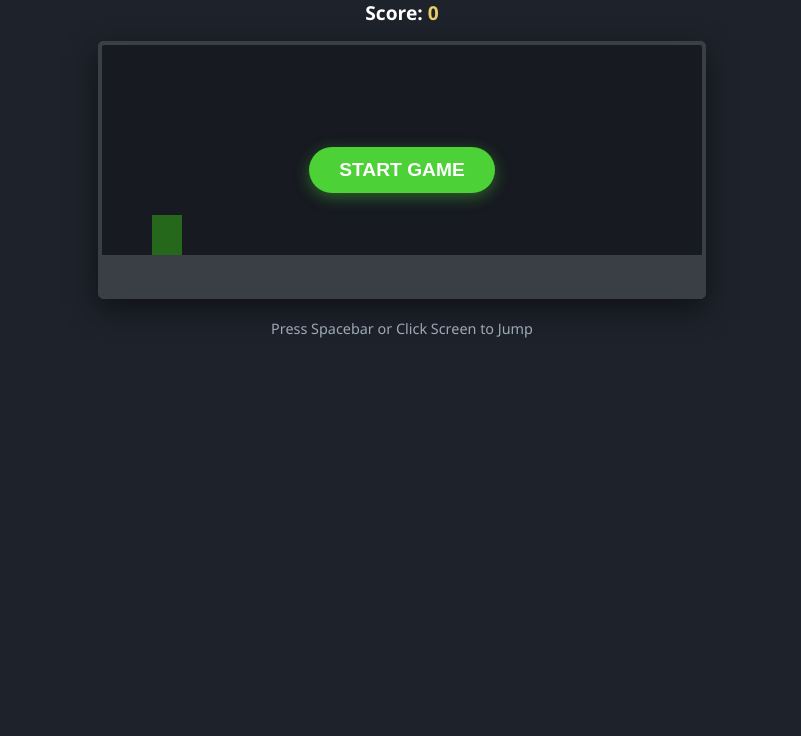
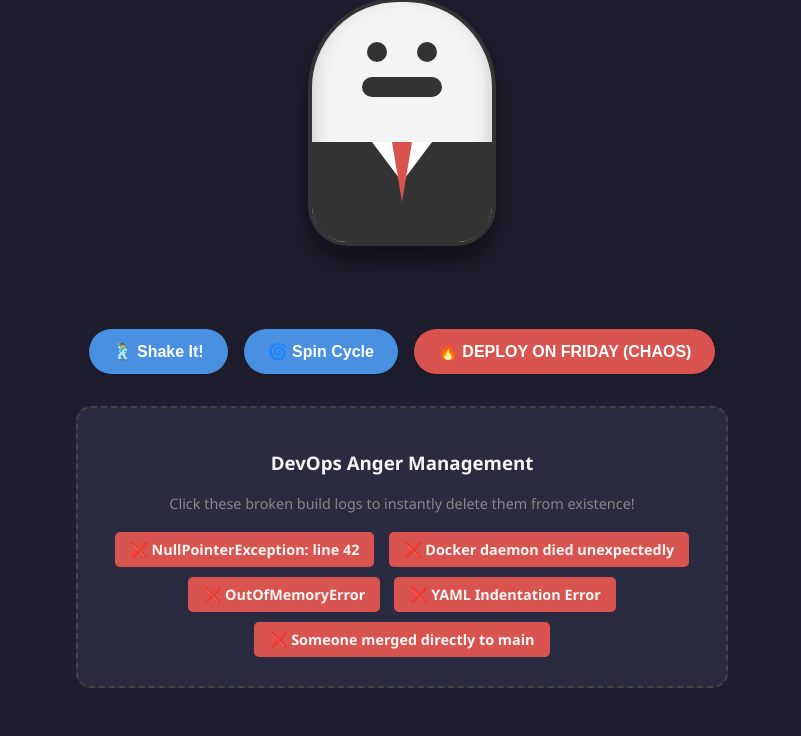
Before and after one commit to JibbranAli/chess-web-dev, a plain HTML site: page index.html in a window 1280 px wide. Shown: the part 258-994 px from the top of the page, without its empty margins (238-1039 px from the left). Before the commit the page ends 800 px from the top, so only its background shows below. Drawn offline with Linux system fonts and the light colour scheme.

Commit message:
Updtaed code

```diff
--- a/index.html
+++ b/index.html
@@ -3,304 +3,406 @@
 <head>
     <meta charset="UTF-8">
     <meta name="viewport" content="width=device-width, initial-scale=1.0">
-    <title>Jump & Avoid Game</title>
+    <title>Jenkins Dance Party & DevOps Therapy</title>
     <style>
+        :root {
+            --bg-color: #1e1e2f;
+            --card-bg: #2a2a40;
+            --jenkins-red: #d9534f;
+            --jenkins-blue: #4a90e2;
+            --jenkins-green: #5cb85c;
+            --text-color: #f5f5f5;
+        }
+
         body {
+            margin: 0;
+            padding: 0;
             font-family: 'Segoe UI', Tahoma, Geneva, Verdana, sans-serif;
-            background-color: #1e222b;
-            color: #ffffff;
+            background-color: var(--bg-color);
+            color: var(--text-color);
+            overflow-x: hidden;
             display: flex;
             flex-direction: column;
+            align-items: center;
+            min-height: 100vh;
+        }
+
+        header {
+            text-align: center;
+            margin-top: 2rem;
+        }
+
+        h1 {
+            font-size: 2.5rem;
+            margin-bottom: 0.5rem;
+            color: #ffb703;
+            text-shadow: 0 0 10px rgba(255, 183, 3, 0.3);
+        }
+
+        p {
+            color: #a0a0c0;
+            font-size: 1.1rem;
+        }
+
+        /* The Butler Container */
+        .stage {
+            position: relative;
+            width: 300px;
+            height: 350px;
+            margin: 2rem auto;
+            display: flex;
             justify-content: center;
             align-items: center;
-            height: 100vh;
-            margin: 0;
+            cursor: pointer;
+        }
+
+        /* Jenkins Cartoon Representation */
+        .jenkins-butler {
+            width: 180px;
+            height: 240px;
+            background: #f4f4f4;
+            border-radius: 90px 90px 40px 40px;
+            position: relative;
+            box-shadow: 0 15px 30px rgba(0,0,0,0.5), inset 0 -10px 20px rgba(0,0,0,0.2);
+            transition: transform 0.2s;
+            border: 4px solid #333;
+        }
+
+        /* Face Details */
+        .face {
+            position: absolute;
+            top: 40px;
+            width: 100%;
+            display: flex;
+            flex-direction: column;
+            align-items: center;
+        }
+
+        .eyes {
+            display: flex;
+            gap: 30px;
+        }
+
+        .eye {
+            width: 20px;
+            height: 20px;
+            background: #333;
+            border-radius: 50%;
+            position: relative;
+        }
+
+        .mustache {
+            width: 80px;
+            height: 20px;
+            background: #333;
+            border-radius: 20px;
+            margin-top: 15px;
+            position: relative;
+            transition: 0.3s;
+        }
+
+        /* Suit / Red Tie */
+        .suit {
+            position: absolute;
+            bottom: 0;
+            width: 100%;
+            height: 100px;
+            background: #333;
+            border-radius: 0 0 35px 35px;
             overflow: hidden;
         }
 
-        .game-container {
+        .shirt {
+            position: absolute;
+            top: 0;
+            left: 50%;
+            transform: translateX(-50%);
+            width: 0;
+            height: 0;
+            border-left: 30px solid transparent;
+            border-right: 30px solid transparent;
+            border-top: 40px solid #fff;
+        }
+
+        .tie {
+            position: absolute;
+            top: 0;
+            left: 50%;
+            transform: translateX(-50%);
+            width: 0;
+            height: 0;
+            border-left: 10px solid transparent;
+            border-right: 10px solid transparent;
+            border-top: 60px solid var(--jenkins-red);
+        }
+
+        /* --- DANCE ANIMATIONS --- */
+        .dance-spin {
+            animation: spin 0.6s ease-in-out;
+        }
+
+        .dance-shake {
+            animation: shake 0.5s infinite alternate;
+        }
+
+        .chaos-mode {
+            animation: chaos 0.3s infinite alternate linear !important;
+        }
+
+        @keyframes spin {
+            0% { transform: rotate(0deg) scale(1); }
+            50% { transform: rotate(180deg) scale(1.2); }
+            100% { transform: rotate(360deg) scale(1); }
+        }
+
+        @keyframes shake {
+            0% { transform: translateY(0) rotate(-5deg); }
+            100% { transform: translateY(-20px) rotate(5deg); }
+        }
+
+        @keyframes chaos {
+            0% { transform: translate(5px, 5px) rotate(5deg) scale(1.1); background: #ff4757;}
+            100% { transform: translate(-5px, -5px) rotate(-5deg) scale(1.1); background: #2ed573;}
+        }
+
+        /* Control Panel */
+        .controls {
+            display: flex;
+            gap: 1rem;
+            margin-bottom: 2rem;
+            z-index: 10;
+        }
+
+        button {
+            background-color: var(--jenkins-blue);
+            color: white;
+            border: none;
+            padding: 0.8rem 1.5rem;
+            font-size: 1rem;
+            font-weight: bold;
+            border-radius: 25px;
+            cursor: pointer;
+            transition: all 0.2s;
+            box-shadow: 0 4px 15px rgba(0,0,0,0.2);
+        }
+
+        button:hover {
+            transform: translateY(-3px);
+            box-shadow: 0 6px 20px rgba(74, 144, 226, 0.4);
+        }
+
+        button.panic {
+            background-color: var(--jenkins-red);
+        }
+
+        button.panic:hover {
+            box-shadow: 0 6px 20px rgba(217, 83, 79, 0.4);
+        }
+
+        /* Interactive Trash Zone / Therapy Zone */
+        .therapy-zone {
+            width: 80%;
+            max-width: 600px;
+            background: var(--card-bg);
+            border: 2px dashed #444;
+            border-radius: 15px;
+            padding: 1.5rem;
             text-align: center;
+            position: relative;
+            min-height: 150px;
+            margin-bottom: 3rem;
+        }
+
+        /* Draggable Bad Builds */
+        .failed-build {
+            display: inline-block;
+            background: var(--jenkins-red);
+            padding: 8px 15px;
+            border-radius: 5px;
+            margin: 5px;
+            cursor: grab;
+            font-weight: bold;
+            font-size: 0.9rem;
+            user-select: none;
             position: relative;
         }
 
-        h1 {
-            margin: 0 0 5px 0;
-            font-size: 2.2rem;
-            color: #4cd137;
+        .failed-build:active {
+            cursor: grabbing;
         }
 
-        .score-board {
-            font-size: 1.2rem;
-            margin-bottom: 15px;
+        .floating-text {
+            position: absolute;
             font-weight: bold;
+            color: #5cb85c;
+            animation: floatUp 1s forwards ease-out;
+            pointer-events: none;
+            z-index: 100;
         }
 
-        #score {
-            color: #eccc68;
-        }
-
-        #canvas-wrapper {
-            position: relative;
-            display: inline-block;
-        }
-
-        canvas {
-            background-color: #2f3542;
-            border: 4px solid #747d8c;
-            border-radius: 6px;
-            box-shadow: 0 10px 30px rgba(0, 0, 0, 0.5);
-            display: block;
-        }
-
-        /* Overlay UI button styling */
-        #ui-layer {
-            position: absolute;
-            top: 0;
-            left: 0;
-            width: 100%;
-            height: 100%;
-            display: flex;
-            flex-direction: column;
-            justify-content: center;
-            align-items: center;
-            background-color: rgba(0, 0, 0, 0.5);
-            border-radius: 6px;
-            transition: background-color 0.3s;
-        }
-
-        .start-btn {
-            background-color: #4cd137;
-            color: white;
-            border: none;
-            padding: 12px 30px;
-            font-size: 1.2rem;
-            font-weight: bold;
-            border-radius: 25px;
-            cursor: pointer;
-            box-shadow: 0 4px 15px rgba(76, 209, 55, 0.4);
-            transition: transform 0.1s, background-color 0.2s;
-        }
-
-        .start-btn:hover {
-            background-color: #44bd32;
-            transform: scale(1.05);
-        }
-
-        .start-btn:active {
-            transform: scale(0.98);
-        }
-
-        .hint {
-            margin-top: 15px;
-            font-size: 0.9rem;
-            color: #a4b0be;
+        @keyframes floatUp {
+            0% { transform: translateY(0) scale(1); opacity: 1; }
+            100% { transform: translateY(-80px) scale(1.5); opacity: 0; }
         }
     </style>
 </head>
 <body>
 
-    <div class="game-container">
-        <h1>JUMP!</h1>
-        <div class="score-board">Score: <span id="score">0</span></div>
+    <header>
+        <h1>The Jenkins Dance Pipeline</h1>
+        <p>Your build passed! Click Jenkins to make him celebrate, or break the pipeline intentionally.</p>
+    </header>
 
-        <div id="canvas-wrapper">
-            <canvas id="gameCanvas" width="600" height="250"></canvas>
-
-            <div id="ui-layer">
-                <button id="actionBtn" class="start-btn" onclick="startGame()">START GAME</button>
+    <div class="stage" id="stage">
+        <div class="jenkins-butler" id="butler">
+            <div class="face">
+                <div class="eyes">
+                    <div class="eye"></div>
+                    <div class="eye"></div>
+                </div>
+                <div class="mustache" id="mustache"></div>
+            </div>
+            <div class="suit">
+                <div class="shirt"></div>
+                <div class="tie"></div>
             </div>
         </div>
+    </div>
 
-        <div class="hint">Press Spacebar or Click Screen to Jump</div>
+    <div class="controls">
+        <button id="danceBtn">🕺 Shake It!</button>
+        <button id="spinBtn">🌀 Spin Cycle</button>
+        <button id="chaosBtn" class="panic">🔥 DEPLOY ON FRIDAY (CHAOS)</button>
+    </div>
+
+    <div class="therapy-zone">
+        <h3>DevOps Anger Management</h3>
+        <p style="font-size: 0.9rem; color: #888;">Click these broken build logs to instantly delete them from existence!</p>
+        <div id="buildContainer">
+            <span class="failed-build">❌ NullPointerException: line 42</span>
+            <span class="failed-build">❌ Docker daemon died unexpectedly</span>
+            <span class="failed-build">❌ OutOfMemoryError</span>
+            <span class="failed-build">❌ YAML Indentation Error</span>
+            <span class="failed-build">❌ Someone merged directly to main</span>
+        </div>
     </div>
 
     <script>
-        const canvas = document.getElementById("gameCanvas");
-        const ctx = canvas.getContext("2d");
-        const scoreElement = document.getElementById("score");
-        const uiLayer = document.getElementById("ui-layer");
-        const actionBtn = document.getElementById("actionBtn");
+        const butler = document.getElementById('butler');
+        const mustache = document.getElementById('mustache');
+        const stage = document.getElementById('stage');
+        const buildContainer = document.getElementById('buildContainer');
 
-        // Game Configuration & States
-        let gameRunning = false;
-        let score = 0;
-        let animationFrameId;
+        // Sounds using browser Web Audio API synthesized live (No external links required!)
+        function playTone(freq, type, duration) {
+            const audioCtx = new (window.AudioContext || window.webkitAudioContext)();
+            const oscillator = audioCtx.createOscillator();
+            const gainNode = audioCtx.createGain();
 
-        // Physics constants
-        const gravity = 0.6;
-        const groundY = canvas.height - 40; // Floor platform location
+            oscillator.type = type;
+            oscillator.frequency.value = freq;
+            gainNode.gain.setValueAtTime(0.1, audioCtx.currentTime);
+            gainNode.gain.exponentialRampToValueAtTime(0.01, audioCtx.currentTime + duration);
 
-        // Player Object
-        const player = {
-            x: 50,
-            y: groundY - 40,
-            width: 30,
-            height: 40,
-            velocityY: 0,
-            isJumping: false,
-            jumpForce: -12,
-
-            draw() {
-                ctx.fillStyle = "#4cd137"; // Neon Green player
-                ctx.fillRect(this.x, this.y, this.width, this.height);
-            },
-
-            update() {
-                // Apply Gravity physics
-                this.velocityY += gravity;
-                this.y += this.velocityY;
-
-                // Stop falling when touching the ground floor level
-                if (this.y >= groundY - this.height) {
-                    this.y = groundY - this.height;
-                    this.velocityY = 0;
-                    this.isJumping = false;
-                }
-            },
-
-            jump() {
-                if (!this.isJumping) {
-                    this.velocityY = this.jumpForce;
-                    this.isJumping = true;
-                }
-            }
-        };
-
-        // Obstacle tracking array
-        let obstacles = [];
-        let obstacleTimer = 0;
-        let obstacleSpeed = 5;
-
-        class Obstacle {
-            constructor() {
-                this.width = 20 + Math.random() * 15;   // Random width
-                this.height = 30 + Math.random() * 30;  // Random heights
-                this.x = canvas.width;
-                this.y = groundY - this.height;
-            }
-
-            draw() {
-                ctx.fillStyle = "#ff4757"; // Coral red obstacles
-                ctx.fillRect(this.x, this.y, this.width, this.height);
-            }
-
-            update() {
-                this.x -= obstacleSpeed;
-            }
+            oscillator.connect(gainNode);
+            gainNode.connect(audioCtx.destination);
+            oscillator.start();
+            oscillator.stop(audioCtx.currentTime + duration);
         }
 
-        function startGame() {
-            // Hide menu overlay UI
-            uiLayer.style.display = "none";
+        // Click on Jenkins directly
+        butler.addEventListener('click', () => {
+            playTone(523.25, 'square', 0.15); // C5 note
+            setTimeout(() => playTone(659.25, 'square', 0.15), 100); // E5 note
 
-            // Reset configurations
-            score = 0;
-            obstacleSpeed = 5;
-            obstacles = [];
-            obstacleTimer = 0;
-            player.y = groundY - player.height;
-            player.velocityY = 0;
-            player.isJumping = false;
-            scoreElement.textContent = score;
+            // Pop up a random success message
+            createFloatingText("SUCCESS!", stage);
 
-            gameRunning = true;
+            // Trigger quick click reaction
+            butler.style.transform = "scale(0.8) translateY(20px)";
+            mustache.style.transform = "scaleY(0.3)";
+            setTimeout(() => {
+                butler.style.transform = "scale(1)";
+                mustache.style.transform = "scaleY(1)";
+            }, 150);
+        });
 
-            // Run the game loop
-            cancelAnimationFrame(animationFrameId);
-            gameLoop();
-        }
+        // Button 1: Shake
+        document.getElementById('danceBtn').addEventListener('click', () => {
+            clearAnimations();
+            butler.classList.add('dance-shake');
+            playTone(220, 'sawtooth', 0.5);
+        });
 
-        function gameLoop() {
-            if (!gameRunning) return;
+        // Button 2: Spin
+        document.getElementById('spinBtn').addEventListener('click', () => {
+            clearAnimations();
+            butler.classList.add('dance-spin');
+            playTone(880, 'sine', 0.6);
+            setTimeout(() => butler.classList.remove('dance-spin'), 600);
+        });
 
-            // 1. Clear Screen
-            ctx.clearRect(0, 0, canvas.width, canvas.height);
+        // Button 3: Chaos Mode
+        let chaosInterval;
+        document.getElementById('chaosBtn').addEventListener('click', function() {
+            if (butler.classList.contains('chaos-mode')) {
+                clearAnimations();
+                this.textContent = "🔥 DEPLOY ON FRIDAY (CHAOS)";
+                clearInterval(chaosInterval);
+            } else {
+                clearAnimations();
+                butler.classList.add('chaos-mode');
+                this.textContent = "🛑 STOP THE PRODUCTION FIRE!!";
 
-            // 2. Draw Floor Platform
-            ctx.fillStyle = "#747d8c";
-            ctx.fillRect(0, groundY, canvas.width, canvas.height - groundY);
-
-            // 3. Update & Draw Player
-            player.update();
-            player.draw();
-
-            // 4. Handle Spawning Obstacles dynamically over frames
-            obstacleTimer++;
-            if (obstacleTimer > (80 + Math.random() * 40)) { // Random delay between spawns
-                obstacles.push(new Obstacle());
-                obstacleTimer = 0;
-            }
-
-            // 5. Update and Draw active obstacles
-            for (let i = obstacles.length - 1; i >= 0; i--) {
-                obstacles[i].update();
-                obstacles[i].draw();
-
-                // Check for rectangle overlap hitboxes (Collisions)
-                if (
-                    player.x < obstacles[i].x + obstacles[i].width &&
-                    player.x + player.width > obstacles[i].x &&
-                    player.y < obstacles[i].y + obstacles[i].height &&
-                    player.y + player.height > obstacles[i].y
-                ) {
-                    gameOver();
-                    return;
-                }
-
-                // Remove obstacle if it travels past the left edge, award points
-                if (obstacles[i].x + obstacles[i].width < 0) {
-                    obstacles.splice(i, 1);
-                    score += 1;
-                    scoreElement.textContent = score;
-
-                    // Gradually speed up game as points stack up
-                    if (score % 5 === 0 && obstacleSpeed < 12) {
-                        obstacleSpeed += 0.5;
-                    }
-                }
-            }
-
-            animationFrameId = requestAnimationFrame(gameLoop);
-        }
-
-        function gameOver() {
-            gameRunning = false;
-
-            // Re-show menu layer configuration as Game Over
-            uiLayer.style.display = "flex";
-            uiLayer.style.backgroundColor = "rgba(255, 71, 87, 0.4)"; // Tint overlay reddish
-            actionBtn.textContent = "RESTART GAME";
-            actionBtn.style.backgroundColor = "#ff4757";
-            actionBtn.style.boxShadow = "0 4px 15px rgba(255, 71, 87, 0.4)";
-        }
-
-        // --- Controls System Hookups ---
-
-        // Listen for Keyboard commands
-        window.addEventListener("keydown", (e) => {
-            if (e.key === " " || e.key === "ArrowUp") {
-                e.preventDefault(); // Stop window space bar page-scrolling defaults
-                if (gameRunning) {
-                    player.jump();
-                } else if (uiLayer.style.display !== "none") {
-                    startGame(); // Start if menu active
-                }
+                // Continuous annoying alarm sound
+                chaosInterval = setInterval(() => {
+                    playTone(150, 'sawtooth', 0.1);
+                    createFloatingText("🚨 500 ERROR!", stage);
+                }, 200);
             }
         });
 
-        // Listen for Click / Touch screen gestures on Canvas zone
-        canvas.addEventListener("mousedown", () => {
-            if (gameRunning) player.jump();
+        function clearAnimations() {
+            butler.classList.remove('dance-shake', 'dance-spin', 'chaos-mode');
+            clearInterval(chaosInterval);
+            document.getElementById('chaosBtn').textContent = "🔥 DEPLOY ON FRIDAY (CHAOS)";
+        }
+
+        // Floating Text generator
+        function createFloatingText(text, parent) {
+            const txt = document.createElement('div');
+            txt.className = 'floating-text';
+            txt.innerText = text;
+            txt.style.left = Math.random() * 60 + 20 + '%';
+            txt.style.top = Math.random() * 40 + 20 + '%';
+            parent.appendChild(txt);
+            setTimeout(() => txt.remove(), 1000);
+        }
+
+        // Click to destroy broken builds interaction
+        buildContainer.addEventListener('click', (e) => {
+            if (e.target.classList.contains('failed-build')) {
+                playTone(120, 'triangle', 0.3); // Heavy thud sound
+
+                // Spawn a success popup where the failure was
+                const rect = e.target.getBoundingClientRect();
+                createFloatingText("🔨 FIXED!", buildContainer);
+
+                // Animate out and remove
+                e.target.style.transition = 'all 0.3s';
+                e.target.style.transform = 'scale(0) rotate(45deg)';
+                setTimeout(() => {
+                    e.target.remove();
+                    // If all deleted, award a prize
+                    if(buildContainer.children.length === 0) {
+                        buildContainer.innerHTML = '<b style="color:var(--jenkins-green)">🎉 Clean Console Logs! Jenkins is proud of you.</b>';
+                        playTone(523, 'sine', 0.1);
+                        playTone(659, 'sine', 0.1);
+                        playTone(784, 'sine', 0.3);
+                    }
+                }, 300);
+            }
         });
-        canvas.addEventListener("touchstart", (e) => {
-            e.preventDefault();
-            if (gameRunning) player.jump();
-        });
-
-        // Render initial aesthetic canvas landscape scene before start triggers
-        ctx.fillStyle = "#747d8c";
-        ctx.fillRect(0, groundY, canvas.width, canvas.height - groundY);
-        player.draw();
     </script>
 </body>
 </html>
```
